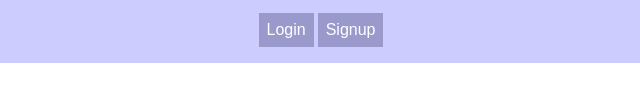
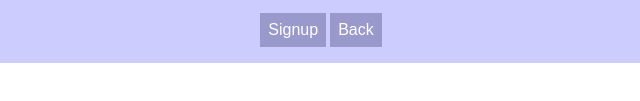
Before and after one commit to Sadeeptha-B/TimeTracker, a plain HTML site: page html/login.html in a window 1280 px wide. Shown: the part 277-378 px from the top of the page, 319-959 px from the left. Drawn offline with Linux system fonts and the light colour scheme.

Commit message:
Update login.html

```diff
--- a/html/login.html
+++ b/html/login.html
@@ -28,8 +28,8 @@
                     </tr>
                 </table>
                 <div class="form_submit_action_container">
-                    <button class="form_login_button">Login</button>
                     <a href="signup.html"><button>Signup</button></a>
+                    <a href="login.html"><button>Back</button></a>
                 </div>
             </div>
         </div>
```
